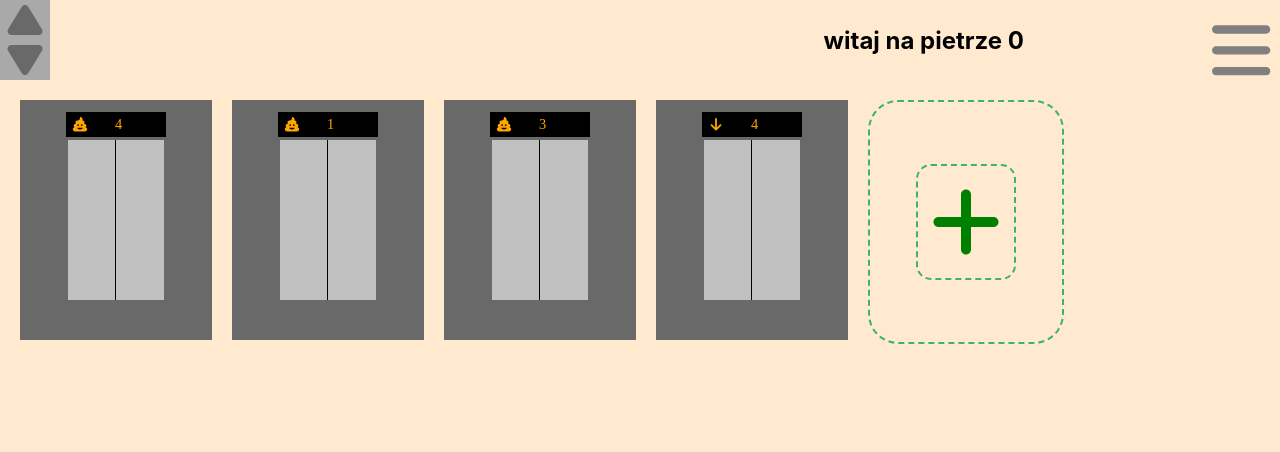
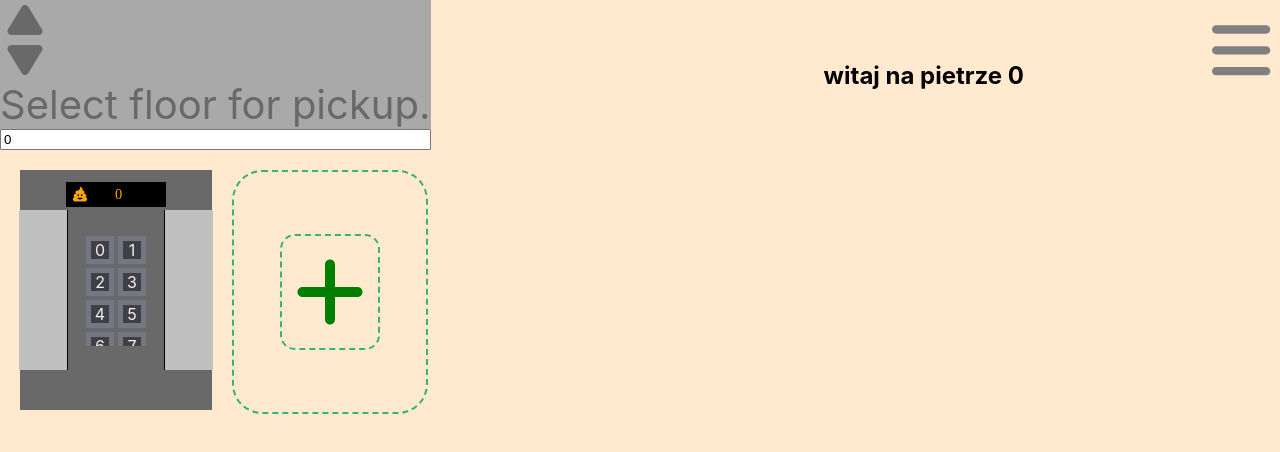
Before and after one commit to Akatroj/Elevator-System, a React (Create React App) app: page /#/floors/0 in a window 1280 px wide. Shown: the top 452 px of the page. Built offline with nearby package versions, Linux system fonts and the light colour scheme; a web font is replaced by a local one.

Commit message:
Added debugging help

```diff
--- a/src/components/ElevatorButtons.tsx
+++ b/src/components/ElevatorButtons.tsx
@@ -28,8 +28,9 @@ const ElevatorButtonsWrapper = styled.div`
 
 export const ElevatorButtons = () => {
   const [active, setActive] = useState<ButtonActiveState>({ up: false, down: false });
-  const { elevators, requestPickup } = useElevatorSystem();
+  const { elevators, requestPickup, floorCount } = useElevatorSystem();
   const currentFloor = useCurrentFloor();
+  const [requestFloor, setRequestFloor] = useState(currentFloor);
 
   const activate = (key: ElevatorDirection) => {
     active[key] = true;
@@ -44,7 +45,7 @@ export const ElevatorButtons = () => {
   }, [elevators, currentFloor]);
 
   const clickHandler = (key: ElevatorDirection) => {
-    requestPickup(currentFloor, key);
+    requestPickup(requestFloor, key);
     activate(key);
   };
 
@@ -66,6 +67,14 @@ export const ElevatorButtons = () => {
         onClick={() => clickHandler('down')}
         fixedWidth
       />
+      <label htmlFor="requestFloor">Select floor for pickup.</label>
+      <input
+        name="requestFloor"
+        min={0}
+        max={floorCount}
+        value={requestFloor}
+        onChange={event => setRequestFloor(Number(event.target.value))}
+      />
     </ElevatorButtonsWrapper>
   );
 };
--- a/src/components/MenuForm.tsx
+++ b/src/components/MenuForm.tsx
@@ -42,8 +42,16 @@ const FormGroup = styled(Wrapper)`
 `;
 
 export const MenuForm = (props: Props) => {
-  const { floorCount, setFloorCount, paused, togglePaused, toggleDemo, demoPlaying } =
-    useElevatorSystem();
+  const {
+    floorCount,
+    setFloorCount,
+    paused,
+    togglePaused,
+    toggleDemo,
+    demoPlaying,
+    delay,
+    setDelay,
+  } = useElevatorSystem();
   const { debug, toggleDebug } = useDebugMode();
   const [newFloorCount, setNewFloorCount] = useState(floorCount);
 
@@ -57,6 +65,13 @@ export const MenuForm = (props: Props) => {
           value={newFloorCount}
           onChange={event => setNewFloorCount(Number(event.target.value))}
         />
+
+        <label htmlFor="delay">Change the delay between next steps.</label>
+        <input
+          name="delay"
+          value={delay}
+          onChange={event => setDelay(Number(event.target.value))}
+        />
         <Button onClick={() => setFloorCount(newFloorCount)}>{'Apply'}</Button>
       </FormGroup>
       <FormGroup className="horizontal">
--- a/src/contexts/DebugMode.tsx
+++ b/src/contexts/DebugMode.tsx
@@ -10,7 +10,7 @@ export interface IDebugModeContext {
 }
 
 const initValues = {
-  debug: false,
+  debug: true,
 };
 
 export const DebugModeContext = React.createContext<IDebugModeContext | null>(null);
--- a/src/contexts/ElevatorSystem.tsx
+++ b/src/contexts/ElevatorSystem.tsx
@@ -11,6 +11,7 @@ export interface IElevatorSystemContext {
   elevators: ElevatorStatus[];
   paused: boolean;
   demoPlaying: boolean;
+  delay: number;
   setFloorCount: (floorCount: number) => void;
   togglePaused: () => void;
   toggleDemo: () => void;
@@ -20,14 +21,15 @@ export interface IElevatorSystemContext {
   addElevator: () => void;
   removeElevator: (id: number) => void;
   reset: () => void;
+  setDelay: (newvall: number) => void;
 }
 
 const initValues = {
   floorCount: 10,
-  startingElevators: 4,
+  startingElevators: 1,
   paused: false,
-  delay: 1000,
-  demoPlaying: true,
+  delay: 3000,
+  demoPlaying: false,
 };
 
 export const ElevatorSystemContext = React.createContext<IElevatorSystemContext | null>(null);
@@ -47,7 +49,12 @@ export const ElevatorSystemProvider = ({ children }: ElevatorSystemProviderProps
 
   const { floorCount, setFloorCount } = useFloorCount(elevatorSystem, update);
   const { demoPlaying, toggleDemo, demoStep } = useDemo(elevatorSystem, floorCount, reset);
-  const { paused, togglePaused } = useInterval(elevatorSystem, floorCount, step, demoStep);
+  const { paused, togglePaused, delay, setDelay } = useInterval(
+    elevatorSystem,
+    floorCount,
+    step,
+    demoStep
+  );
 
   const data: IElevatorSystemContext = {
     elevators,
@@ -63,6 +70,8 @@ export const ElevatorSystemProvider = ({ children }: ElevatorSystemProviderProps
     addElevator,
     removeElevator,
     reset,
+    setDelay,
+    delay,
   };
 
   return (
@@ -177,13 +186,14 @@ function useInterval(
   step: () => void,
   demoStep: (elevatorSystem: ElevatorSystem, floorCount: number) => void
 ) {
-  const [delay /*setDelay*/] = useState(initValues.delay);
+  const [delay, setDelay] = useState(initValues.delay);
   const [paused, setPaused] = useState(initValues.paused);
   const intervalID = useRef(-1);
 
   const nextStep = useCallback(() => {
     step();
     demoStep(elevatorSystem, floorCount);
+    console.log(new Date());
   }, [step, demoStep, elevatorSystem, floorCount]);
 
   useEffect(() => {
@@ -198,7 +208,10 @@ function useInterval(
     setPaused(!paused);
   }, [nextStep, paused, intervalID, delay]);
 
-  return useMemo(() => ({ togglePaused, paused }), [paused, togglePaused]);
+  return useMemo(
+    () => ({ togglePaused, paused, delay, setDelay }),
+    [paused, togglePaused, delay]
+  );
 }
 
 function useFloorCount(elevatorSystem: ElevatorSystem, update: () => void) {
--- a/src/models/Elevator.ts
+++ b/src/models/Elevator.ts
@@ -2,7 +2,6 @@ import { Floor, ElevatorWorkingState, ElevatorStatus } from './utils';
 
 interface ElevatorStopRequest {
   targetFloor: Floor;
-  distance: number;
 }
 
 export class Elevator {
@@ -97,7 +96,7 @@ export class Elevator {
   addStop(targetFloor: Floor): void {
     const distance = this.getDistance(targetFloor);
     if (distance === 0) return;
-    const newReq: ElevatorStopRequest = { targetFloor, distance };
+    const newReq: ElevatorStopRequest = { targetFloor };
     const arrayToInsert =
       distance > 0 ? this.currentDirectionStops : this.oppositeDirectionStops;
 
@@ -105,9 +104,10 @@ export class Elevator {
 
     let i = 0;
     for (const request of arrayToInsert) {
+      const requestDistance = this.getDistance(request.targetFloor);
       if (
-        (distance > 0 && request.distance <= distance) ||
-        (distance < 0 && request.distance >= distance)
+        (distance > 0 && requestDistance <= distance) ||
+        (distance < 0 && requestDistance >= distance)
       )
         i++;
     }
@@ -123,7 +123,7 @@ export class Elevator {
   addImmediateStop(targetFloor: Floor, distance?: number): void {
     this.setState(targetFloor);
     distance = distance ?? this.getDistance(targetFloor);
-    const newReq: ElevatorStopRequest = { targetFloor, distance };
+    const newReq: ElevatorStopRequest = { targetFloor };
     if (
       distance === 0 ||
       this.currentDirectionStops.find(stop => stop.targetFloor === targetFloor) !== undefined
@@ -146,9 +146,6 @@ export class Elevator {
       default:
         return;
     }
-
-    this.currentDirectionStops.forEach(request => request.distance--);
-    this.oppositeDirectionStops.forEach(request => request.distance--);
   }
 
   /**
@@ -160,14 +157,12 @@ export class Elevator {
     this.currentDirectionStops.splice(0, this.currentDirectionStops.length);
 
     this.oppositeDirectionStops.forEach(req => {
-      req.distance *= -1;
       this.currentDirectionStops.push(req);
     });
 
     this.oppositeDirectionStops.splice(0, this.oppositeDirectionStops.length);
 
     reqCopy.forEach(req => {
-      req.distance *= -1;
       this.oppositeDirectionStops.push(req);
     });
 
--- a/src/models/ElevatorSystem.ts
+++ b/src/models/ElevatorSystem.ts
@@ -77,7 +77,11 @@ export class ElevatorSystem {
     const targetFloor: Floor = pickupRequest.sourceFloor;
     const dispatchCandidates: DispatchCandidate[] = [];
     this.elevators.forEach(elevator => {
-      if (elevator.isIdle || inRange(targetFloor, elevator.currentFloor, elevator.nextStop)) {
+      if (
+        elevator.isIdle ||
+        (inRange(targetFloor, elevator.currentFloor, elevator.nextStop) &&
+          elevator.status.state === pickupRequest.direction)
+      ) {
         const distance = elevator.getDistance(targetFloor);
         dispatchCandidates.push({ elevator, distance });
       }
@@ -93,7 +97,7 @@ export class ElevatorSystem {
       return false;
     }
 
-    dispatchCandidates.sort((a, b) => a.distance - b.distance);
+    dispatchCandidates.sort((a, b) => a.distance - b.distance); // min instead of sort
     const chosenCandidate = dispatchCandidates[0];
     chosenCandidate?.elevator.addImmediateStop(targetFloor, chosenCandidate.distance);
     return true;
```
